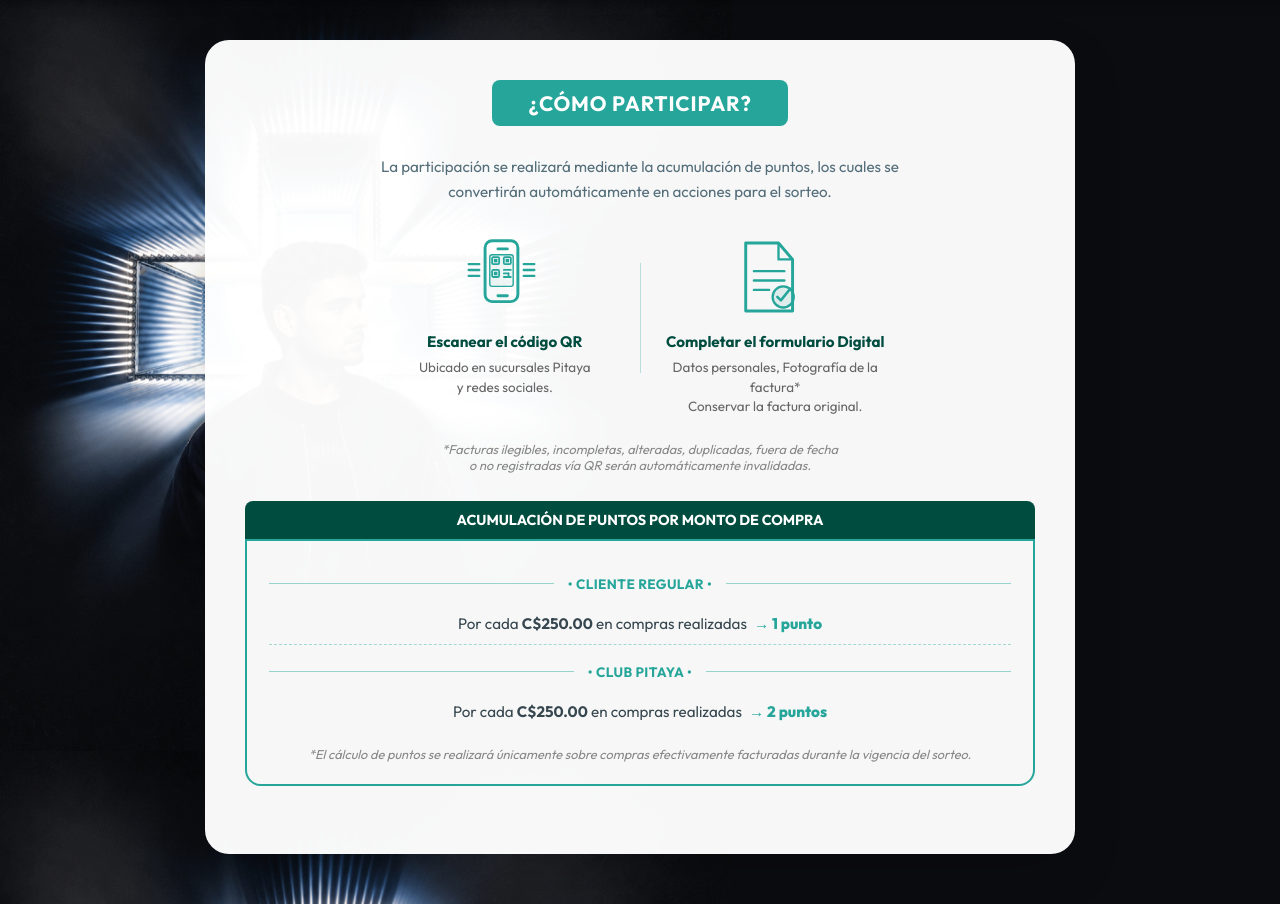
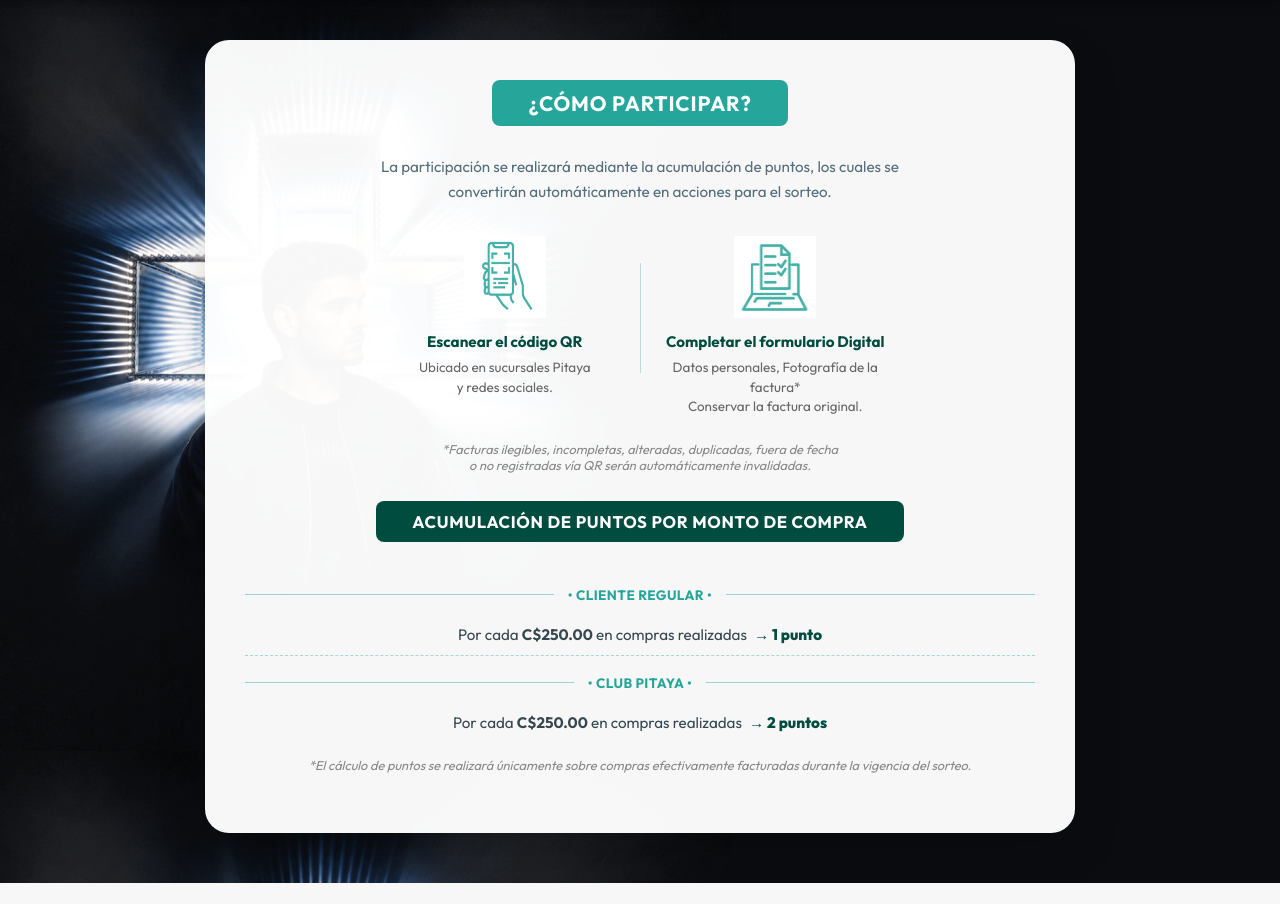
Before and after one commit to MiguelGotea/sorteos.batidospitaya, a PHP site: page / in a window 1280 px wide, after a click on "CÓMO PARTICIPAR". Shown: the part 49-953 px from the top of the page. After the commit the page ends 932 px from the top, so only its background shows below. Run offline with PHP 8.4, Linux system fonts and the light colour scheme.

Commit message:
Human Push 2026-11-19 11:20:40

```diff
--- a/css/styles.css
+++ b/css/styles.css
@@ -237,7 +237,7 @@ body {
 }
 .card-title-highlighted {
     display: inline-block;
-    background: var(--primary-teal);
+    background: var(--primary-teal);       /* #26a69a — teal claro */
     color: white;
     font-weight: 700;
     font-size: 1.3rem;
@@ -245,6 +245,11 @@ body {
     border-radius: 8px;
     text-transform: uppercase;
     letter-spacing: 0.04em;
+}
+/* Variante verde oscuro para sub-secciones (Acumulación, T&C) */
+.card-title-dark {
+    background: var(--dark-teal);          /* #004d40 */
+    font-size: 1.05rem;                    /* ligeramente más pequeño que el título principal */
 }
 
 /* ── Form Grid (también dentro del dark card) ── */
@@ -563,9 +568,14 @@ body {
     color: var(--text-dark);
 }
 .puntos-arrow {
-    color: var(--primary-teal);
+    color: var(--dark-teal);               /* #004d40 — verde oscuro */
     font-weight: 800;
     margin-left: 4px;
+}
+
+/* Contenedor de puntos sin caja bordeada */
+.puntos-section {
+    padding: 4px 0 20px;
 }
 
 /* ════════════════════════════════════════════
--- a/index.php
+++ b/index.php
@@ -144,38 +144,7 @@
                     <!-- Paso 1: Escanear QR -->
                     <div class="icon-step">
                         <div class="icon-step-icon">
-                            <svg class="step-svg-icon" viewBox="0 0 70 70" fill="none" xmlns="http://www.w3.org/2000/svg">
-                                <!-- Cuerpo del teléfono -->
-                                <rect x="18" y="4" width="28" height="52" rx="6" stroke="#26a69a" stroke-width="2.5"/>
-                                <!-- Altavoz superior -->
-                                <line x1="29" y1="11" x2="37" y2="11" stroke="#26a69a" stroke-width="2.5" stroke-linecap="round"/>
-                                <!-- Indicador home -->
-                                <line x1="29" y1="51" x2="37" y2="51" stroke="#26a69a" stroke-width="2.5" stroke-linecap="round"/>
-                                <!-- Pantalla -->
-                                <rect x="22" y="16" width="20" height="27" rx="2" stroke="#26a69a" stroke-width="1.2" fill="rgba(38,166,154,0.06)"/>
-                                <!-- QR esquina sup-izq -->
-                                <rect x="24" y="18" width="6" height="6" rx="1" stroke="#26a69a" stroke-width="1.5"/>
-                                <rect x="25.5" y="19.5" width="3" height="3" fill="#26a69a"/>
-                                <!-- QR esquina sup-der -->
-                                <rect x="34" y="18" width="6" height="6" rx="1" stroke="#26a69a" stroke-width="1.5"/>
-                                <rect x="35.5" y="19.5" width="3" height="3" fill="#26a69a"/>
-                                <!-- QR esquina inf-izq -->
-                                <rect x="24" y="29" width="6" height="6" rx="1" stroke="#26a69a" stroke-width="1.5"/>
-                                <rect x="25.5" y="30.5" width="3" height="3" fill="#26a69a"/>
-                                <!-- Patrón centro QR -->
-                                <line x1="34" y1="29" x2="40" y2="29" stroke="#26a69a" stroke-width="1.5" stroke-linecap="round"/>
-                                <line x1="34" y1="32" x2="38" y2="32" stroke="#26a69a" stroke-width="1.5" stroke-linecap="round"/>
-                                <line x1="38" y1="32" x2="38" y2="35" stroke="#26a69a" stroke-width="1.5" stroke-linecap="round"/>
-                                <line x1="34" y1="35" x2="40" y2="35" stroke="#26a69a" stroke-width="1.5" stroke-linecap="round"/>
-                                <!-- Líneas de escaneo izquierda -->
-                                <line x1="4"  y1="24" x2="13" y2="24" stroke="#26a69a" stroke-width="2" stroke-linecap="round"/>
-                                <line x1="4"  y1="29" x2="13" y2="29" stroke="#26a69a" stroke-width="2" stroke-linecap="round"/>
-                                <line x1="4"  y1="34" x2="13" y2="34" stroke="#26a69a" stroke-width="2" stroke-linecap="round"/>
-                                <!-- Líneas de escaneo derecha -->
-                                <line x1="51" y1="24" x2="60" y2="24" stroke="#26a69a" stroke-width="2" stroke-linecap="round"/>
-                                <line x1="51" y1="29" x2="60" y2="29" stroke="#26a69a" stroke-width="2" stroke-linecap="round"/>
-                                <line x1="51" y1="34" x2="60" y2="34" stroke="#26a69a" stroke-width="2" stroke-linecap="round"/>
-                            </svg>
+                            <img src="img/escanearcodigo.png" alt="Escanear código QR" class="step-svg-icon">
                         </div>
                         <h4>Escanear el código QR</h4>
                         <p>Ubicado en sucursales Pitaya<br>y redes sociales.</p>
@@ -186,20 +155,7 @@
                     <!-- Paso 2: Formulario -->
                     <div class="icon-step">
                         <div class="icon-step-icon">
-                            <svg class="step-svg-icon" viewBox="0 0 70 70" fill="none" xmlns="http://www.w3.org/2000/svg">
-                                <!-- Cuerpo del documento -->
-                                <path d="M10 6 L10 64 L50 64 L50 20 L38 6 Z" stroke="#26a69a" stroke-width="2.5" stroke-linejoin="round"/>
-                                <!-- Esquina doblada -->
-                                <path d="M38 6 L38 20 L50 20" stroke="#26a69a" stroke-width="2" stroke-linejoin="round"/>
-                                <!-- Líneas de formulario -->
-                                <line x1="17" y1="30" x2="43" y2="30" stroke="#26a69a" stroke-width="2" stroke-linecap="round"/>
-                                <line x1="17" y1="38" x2="43" y2="38" stroke="#26a69a" stroke-width="2" stroke-linecap="round"/>
-                                <line x1="17" y1="46" x2="30" y2="46" stroke="#26a69a" stroke-width="2" stroke-linecap="round"/>
-                                <!-- Círculo check -->
-                                <circle cx="42" cy="52" r="9" fill="rgba(38,166,154,0.12)" stroke="#26a69a" stroke-width="2"/>
-                                <!-- Palomita -->
-                                <path d="M37 52 L40 55 L48 45" stroke="#26a69a" stroke-width="2.2" stroke-linecap="round" stroke-linejoin="round"/>
-                            </svg>
+                            <img src="img/completarformulario.png" alt="Completar formulario Digital" class="step-svg-icon">
                         </div>
                         <h4>Completar el formulario Digital</h4>
                         <p>Datos personales, Fotografía de la factura*<br>Conservar la factura original.</p>
@@ -212,8 +168,10 @@
                     o no registradas vía QR serán automáticamente invalidadas.
                 </p>
 
-                <div class="dark-teal-header">ACUMULACIÓN DE PUNTOS POR MONTO DE COMPRA</div>
-                <div class="section-box">
+                <div class="card-title-wrap">
+                    <h3 class="card-title-highlighted card-title-dark">ACUMULACIÓN DE PUNTOS POR MONTO DE COMPRA</h3>
+                </div>
+                <div class="puntos-section">
                     <div class="section-divider-label">• CLIENTE REGULAR •</div>
                     <div class="puntos-centered-row">
                         Por cada <strong>C$250.00</strong> en compras realizadas <span class="puntos-arrow">→ 1 punto</span>
@@ -235,23 +193,21 @@
     <section id="premios" class="tab-content">
         <div class="content-container">
             <div class="info-card">
-                <h2 class="card-title">Nuestros Premios</h2>
-
-                <div class="dark-teal-header">PREMIO</div>
-                <div class="section-box prize-vip-box">
+                <div class="card-title-wrap">
+                    <h2 class="card-title-highlighted">PREMIO</h2>
+                </div>
                 <div class="vip-prize-content">
-                        <svg class="vip-icon" viewBox="0 0 60 60" fill="none" xmlns="http://www.w3.org/2000/svg">
-                            <path d="M30 4 L56 30 L30 56 L4 30 Z" stroke="#26a69a" stroke-width="2.5" fill="rgba(38,166,154,0.08)"/>
-                            <path d="M30 16 L44 30 L30 44 L16 30 Z" stroke="#26a69a" stroke-width="1.5" fill="rgba(38,166,154,0.14)"/>
-                        </svg>
-                        <div class="vip-name">PASE DOBLE VIP</div>
+                    <div class="vip-horizontal">
+                        <img src="img/ticketdoble.png" alt="Ticket Doble VIP" class="vip-ticket-img">
+                        <span class="vip-name">PASE DOBLE VIP</span>
+                    </div>
                     <p class="vip-note">El premio no es transferible ni canjeable por dinero en efectivo.</p>
-                    </div>
                 </div>
 
                 <!-- TÉRMINOS Y CONDICIONES -->
-                <div class="dark-teal-header" style="margin-top:32px;">TÉRMINOS Y CONDICIONES</div>
-                <div class="section-box terminos-box">
+                <div class="card-title-wrap" style="margin-top:32px;">
+                    <h3 class="card-title-highlighted card-title-dark">TÉRMINOS Y CONDICIONES</h3>
+                </div>
                 <ul class="terminos-list">
                     <li>* Participan únicamente personas mayores de <strong>18 años</strong>.</li>
                     <li>* No podrán participar colaboradores de Batidos Pitaya.</li>
@@ -263,7 +219,6 @@
                     <li>* Participar en la promoción implica la aceptación de estos términos y condiciones.</li>
                     <li>* Solo serán válidas las facturas originales, legibles, completas y registradas durante la vigencia de la promoción.</li>
                 </ul>
-                </div>
 
             </div>
         </div>
```
Also changed, not shown: other parts of css/styles.css (+14 -11 lines), img/completarformulario.png (added), img/escanearcodigo.png (added). Lines whose indentation alone changed are shown as unchanged.
